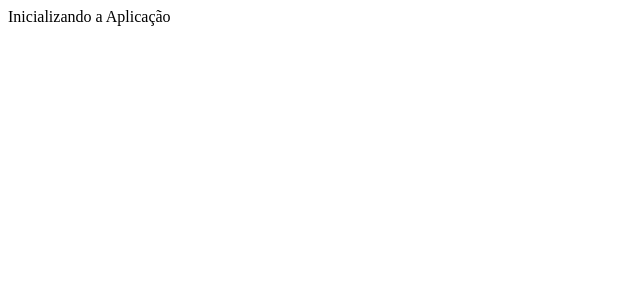
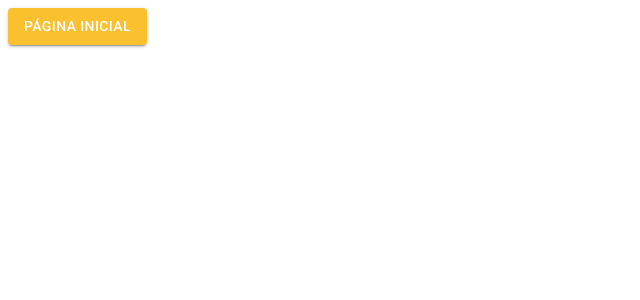
Before and after one commit to eberweydson/stutioroom, a React (Create React App) app: page /pagina-inicial in a window 1280 px wide. Shown: the top 300 px of the page, without its empty margins (0-640 px from the left). Built offline with nearby package versions, Linux system fonts and the light colour scheme.

Commit message:
feat: Adicionado tema claro

```diff
--- a/package.json
+++ b/package.json
@@ -3,8 +3,13 @@
   "version": "0.1.0",
   "private": true,
   "dependencies": {
+    "@emotion/react": "^11.11.0",
+    "@emotion/styled": "^11.11.0",
+    "@mui/icons-material": "^5.11.16",
+    "@mui/material": "^5.13.3",
     "react": "^18.2.0",
     "react-dom": "^18.2.0",
+    "react-router-dom": "^6.11.2",
     "react-scripts": "5.0.1"
   },
   "devDependencies": {
--- a/public/index.html
+++ b/public/index.html
@@ -5,18 +5,20 @@
     <link rel="icon" href="%PUBLIC_URL%/favicon.ico" />
     <meta name="viewport" content="width=device-width, initial-scale=1" />
     <meta name="theme-color" content="#000000" />
-    <meta
-      name="description"
-      content="Atelier - Studio de Aplicativos"
-    />
+    <meta name="description" content="Atelier - Studio de Aplicativos" />
     <link rel="apple-touch-icon" href="%PUBLIC_URL%/logo192.png" />
 
     <link rel="manifest" href="%PUBLIC_URL%/manifest.json" />
 
+    <link rel="stylesheet" href="https://fonts.googleapis.com/css?family=Roboto:300,400,500,700&display=swap" />
+    <link rel="stylesheet" href="https://fonts.googleapis.com/icon?family=Material+Icons" />
+
     <title>Atelier - Studio de Aplicativos</title>
   </head>
   <body>
-    <noscript>Você deve habilitar o JavaScript para executar esta aplicação.</noscript>
+    <noscript
+      >Você deve habilitar o JavaScript para executar esta aplicação.</noscript
+    >
     <div id="root"></div>
   </body>
 </html>
--- a/src/App.tsx
+++ b/src/App.tsx
@@ -1,9 +1,16 @@
 import React from 'react';
+import { ThemeProvider } from '@mui/material';
+import { BrowserRouter } from "react-router-dom";
+
+import { AppRoutes } from './routes';
+import { LightTheme } from './shared/themes';
 
 export const App = () => {
   return (
-    <div className="App">
-        Inicializando a Aplicação
-    </div>
+    <ThemeProvider theme={LightTheme}>
+      <BrowserRouter>
+        <AppRoutes />
+      </BrowserRouter>
+    </ThemeProvider>
   );
 }
--- a/src/routes/index.tsx
+++ b/src/routes/index.tsx
@@ -1 +1,12 @@
-export { };
+import { Button } from "@mui/material";
+import { Routes, Route, Navigate } from "react-router-dom";
+
+export const AppRoutes = () => {
+
+  return (
+    <Routes>
+      <Route path="/pagina-inicial" element={<Button variant="contained" color="primary">Página Inicial</Button>} />
+      <Route path="*" element={<Navigate to ="/pagina-inicial" />} />
+    </Routes>
+  )
+};
--- /dev/null
+++ b/src/shared/themes/Light.ts
@@ -0,0 +1,23 @@
+import { createTheme } from '@mui/material';
+import { yellow, cyan } from '@mui/material/colors';
+
+export const LightTheme = createTheme({
+    palette: {
+        primary: {
+            main: yellow[700],
+            dark: yellow[800],
+            light: yellow[500],
+            contrastText: '#ffffff',
+        },
+        secondary: {
+            main: cyan[500],
+            dark: cyan[400],
+            light: cyan[300],
+            contrastText: '#ffffff',
+        },
+        background: {
+            default: '#f7f6f3' ,
+            paper: '#ffffff'
+        }
+    }
+})
--- a/src/shared/themes/index.ts
+++ b/src/shared/themes/index.ts
@@ -1 +1 @@
-export { };
+export * from './Light';
```
Also changed, not shown: 1 other file (tests, documents, lock files or other folders).
